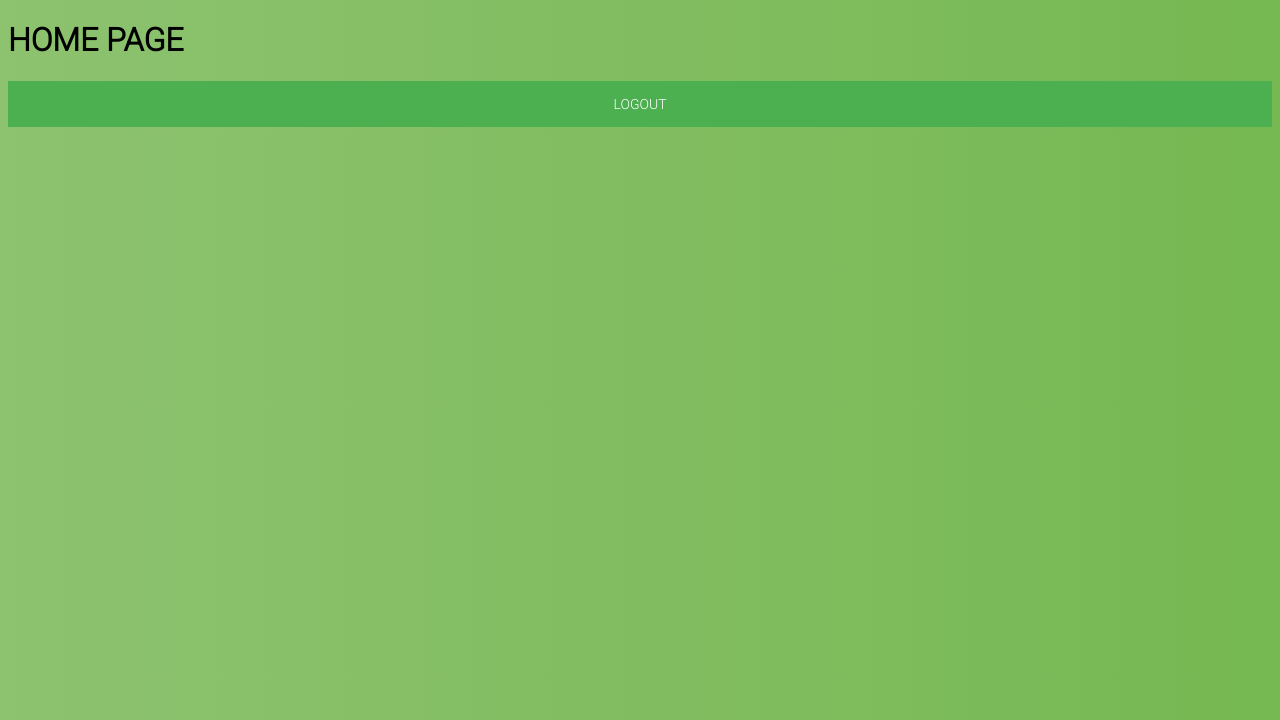
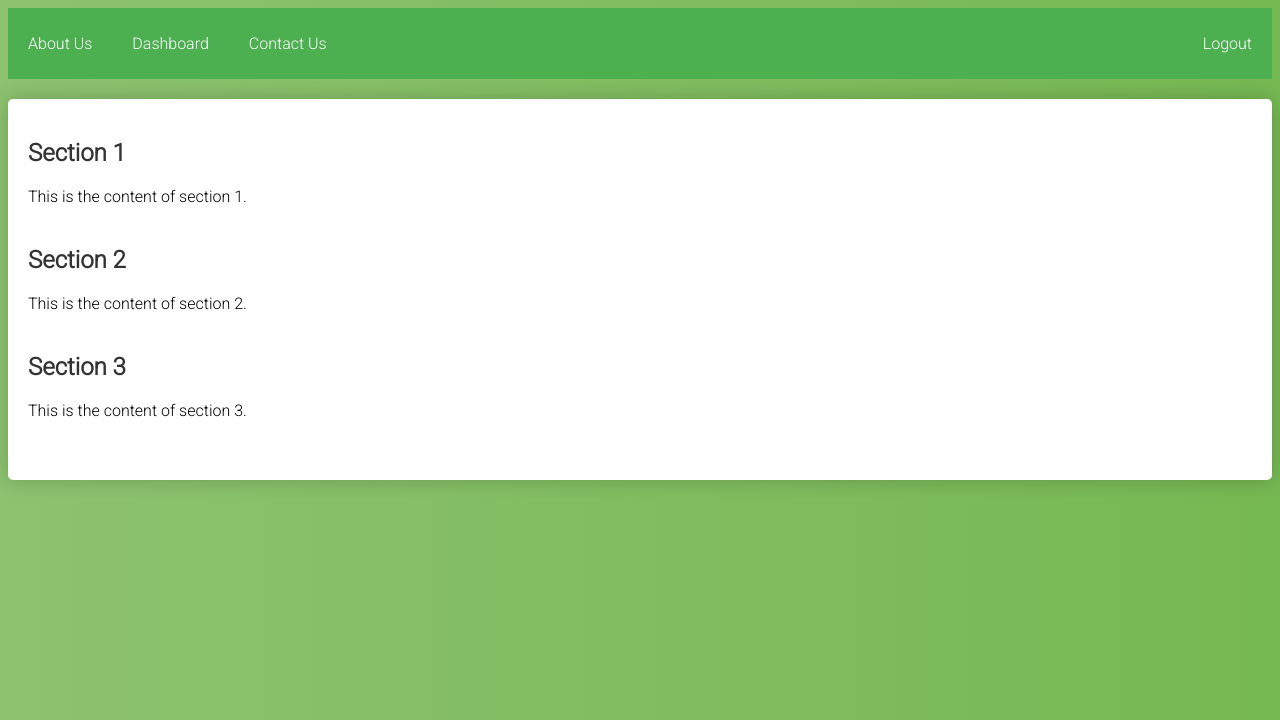
Before and after one commit to SpiritByte/FreshVision, a Flask app: page / in a window 1280 px wide. Shown: the top 720 px of the page. Run offline with Flask 3, Linux system fonts and the light colour scheme; a user stored in the database is signed in.

```diff
--- a/FreshVision/static/main.css
+++ b/FreshVision/static/main.css
@@ -114,3 +114,46 @@ body {
   -webkit-font-smoothing: antialiased;
   -moz-osx-font-smoothing: grayscale;
 }
+
+/* Paste the provided CSS styles here */
+
+/* Additional styles for the table of contents */
+.table-of-contents {
+  background-color: #4CAF50;
+  color: white;
+  padding: 10px 0;
+  text-align: center;
+}
+
+.table-of-contents ul {
+  list-style: none;
+  padding: 0;
+  display: flex;
+}
+
+.table-of-contents li {
+  margin: 0 20px;
+}
+
+.table-of-contents a {
+  color: white;
+  text-decoration: none;
+  font-size: 16px;
+}
+
+/* Additional styles for the content */
+.content {
+  padding: 20px;
+  background-color: white;
+  border-radius: 5px;
+  box-shadow: 0 0 20px rgba(0, 0, 0, 0.2);
+  margin-top: 20px;
+}
+
+section {
+  margin-bottom: 40px;
+}
+
+h2 {
+  color: #333;
+}
--- a/FreshVision/templates/index.html
+++ b/FreshVision/templates/index.html
@@ -1,16 +1,70 @@
 <!DOCTYPE html>
 <html lang="en">
 <head>
-    <meta charset="UTF-8">
-    <meta name="viewport" content="width=device-width, initial-scale=1.0">
-    <link rel="stylesheet" href="{{ url_for('static', filename='/main.css')}}">
+  <meta charset="UTF-8">
+  <meta name="viewport" content="width=device-width, initial-scale=1.0">
+  <title>Table of Contents Example</title>
+  <link rel="stylesheet" href="{{ url_for('static', filename='/main.css')}}">
+  <style>
+    .table-of-contents {
+      background-color: #4CAF50;
+      color: white;
+      padding: 10px 0;
+      display: flex; /* Use flexbox for layout */
+      justify-content: space-between; /* Space items evenly within the container */
+    }
 
-    <title>HOME</title>
+    .table-of-contents ul {
+      list-style: none;
+      padding: 0;
+      display: flex;
+      align-items: center; /* Align items vertically in the middle */
+    }
+
+    .table-of-contents li {
+      margin: 0 20px;
+    }
+
+    .table-of-contents a {
+      color: white;
+      text-decoration: none;
+      font-size: 16px;
+    }
+
+    .logout {
+      display: flex;
+      align-items: center; /* Align items vertically in the middle */
+      padding-right: 20px;
+    }
+  </style>
 </head>
 <body>
-    <h1> HOME PAGE </h1>
-    <a href="/logout">
-        <button class = "button">Logout</button>
-      </a>
+  <div class="table-of-contents">
+    <ul>
+      <li><a href="#section1">About Us</a></li>
+      <li><a href="#section2">Dashboard</a></li>
+      <li><a href="#section3">Contact Us</a></li>
+    </ul>
+    <div class="logout">
+      <a href="/logout">Logout</a> <!-- Moved Logout link to the right -->
+    </div>
+  </div>
+
+  <div class="content">
+    <section id="section1">
+      <h2>Section 1</h2>
+      <p>This is the content of section 1.</p>
+    </section>
+
+    <section id="section2">
+      <h2>Section 2</h2>
+      <p>This is the content of section 2.</p>
+    </section>
+
+    <section id="section3">
+      <h2>Section 3</h2>
+      <p>This is the content of section 3.</p>
+    </section>
+  </div>
 </body>
 </html>
```
